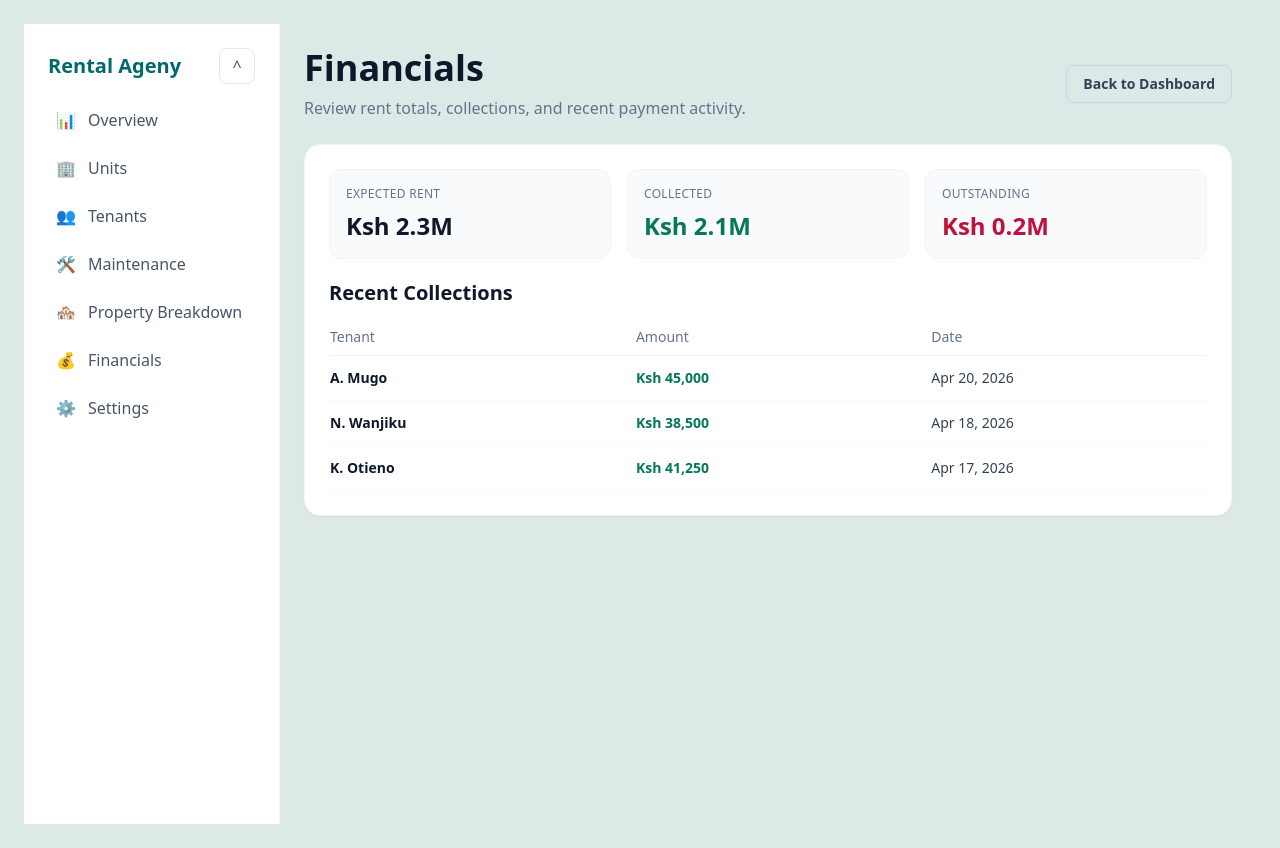
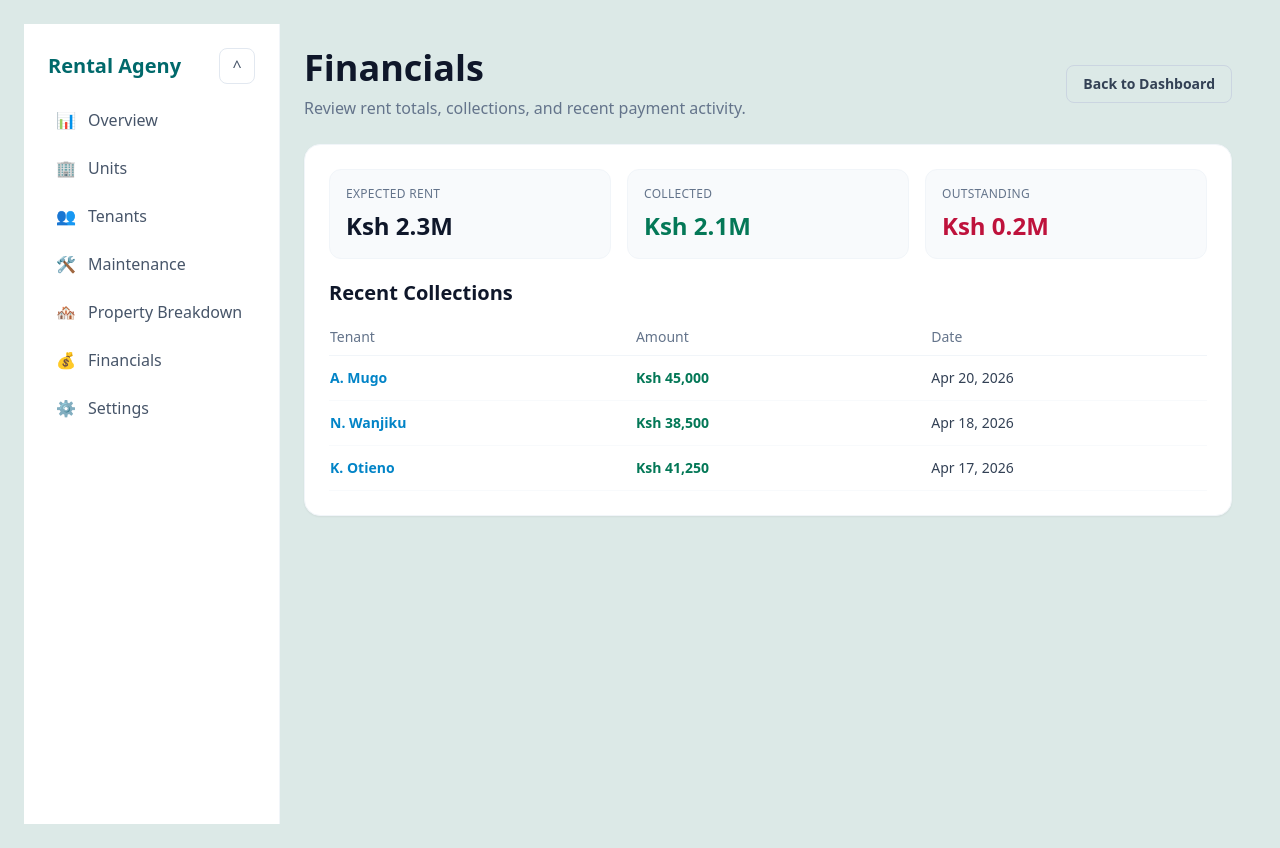
Before and after one commit to Isabellanamutenda/Serene-habitat, a Nuxt app: page /landlord/financials in a window 1280 px wide. Built offline with nearby package versions, Linux system fonts and the light colour scheme.

Commit message:
Add activity in financials

```diff
--- a/pages/landlord/financials.vue
+++ b/pages/landlord/financials.vue
@@ -47,12 +47,63 @@
                   </thead>
                   <tbody>
                     <tr v-for="payment in payments" :key="payment.tenant" class="border-b border-slate-50">
-                      <td class="py-3 pr-4 font-semibold text-slate-900">{{ payment.tenant }}</td>
+                      <td class="py-3 pr-4 font-semibold text-slate-900">
+                        <button
+                          class="text-sky-600 hover:underline font-semibold"
+                          @click="openTenant(payment)"
+                        >
+                          {{ payment.tenant }}
+                        </button>
+                      </td>
                       <td class="py-3 pr-4 text-emerald-700 font-semibold">{{ payment.amount }}</td>
                       <td class="py-3 text-slate-700">{{ payment.date }}</td>
                     </tr>
                   </tbody>
                 </table>
+              </div>
+            </div>
+
+            <!-- Tenant transactions modal -->
+            <div
+              v-if="selectedTenant"
+              class="fixed inset-0 z-50 bg-slate-900/50 backdrop-blur-sm flex items-center justify-center p-4"
+              @click="closeTenant"
+            >
+              <div class="w-full max-w-2xl rounded-xl bg-white text-slate-800 p-6 shadow-2xl" @click.stop>
+                <div class="flex items-center justify-between">
+                  <h3 class="text-lg font-semibold">{{ selectedTenant.tenant }} — Recent Payments</h3>
+                  <button class="text-slate-500 hover:text-slate-800" @click="closeTenant">✕</button>
+                </div>
+
+                <div class="mt-4 grid grid-cols-1 lg:grid-cols-2 gap-4">
+                  <SharedCard title="Last 3 Transactions">
+                    <table class="w-full text-sm text-left text-slate-700">
+                      <thead class="text-slate-500">
+                        <tr>
+                          <th class="py-2">Date</th>
+                          <th class="py-2">Amount</th>
+                          <th class="py-2">Method</th>
+                        </tr>
+                      </thead>
+                      <tbody>
+                        <tr v-for="tx in lastThree" :key="tx.date" class="border-t border-slate-100">
+                          <td class="py-2">{{ tx.date }}</td>
+                          <td class="py-2">{{ tx.amount }}</td>
+                          <td class="py-2">{{ tx.method }}</td>
+                        </tr>
+                      </tbody>
+                    </table>
+                  </SharedCard>
+
+                  <SharedCard title="Payment Methods Summary">
+                    <ul class="text-sm space-y-2">
+                      <li v-for="m in paymentMethodsSummary" :key="m.method" class="flex items-center justify-between">
+                        <span>{{ m.method }}</span>
+                        <span class="text-slate-600">{{ m.count }} / 3</span>
+                      </li>
+                    </ul>
+                  </SharedCard>
+                </div>
               </div>
             </div>
           </section>
@@ -63,11 +114,72 @@
 </template>
 
 <script setup lang="ts">
+import { ref, computed } from 'vue'
 import LandlordSidebar from '~/components/landlord/LandlordSidebar.vue'
+import SharedCard from '~/components/shared/SharedCard.vue'
 
-const payments = [
-  { tenant: 'A. Mugo', amount: 'Ksh 45,000', date: 'Apr 20, 2026' },
-  { tenant: 'N. Wanjiku', amount: 'Ksh 38,500', date: 'Apr 18, 2026' },
-  { tenant: 'K. Otieno', amount: 'Ksh 41,250', date: 'Apr 17, 2026' }
+interface Transaction {
+  date: string
+  amount: string
+  method: string
+}
+
+interface PaymentRow {
+  tenant: string
+  amount: string
+  date: string
+  transactions: Transaction[]
+}
+
+const payments: PaymentRow[] = [
+  {
+    tenant: 'A. Mugo',
+    amount: 'Ksh 45,000',
+    date: 'Apr 20, 2026',
+    transactions: [
+      { date: 'Apr 20, 2026', amount: 'Ksh 45,000', method: 'M-Pesa' },
+      { date: 'Mar 20, 2026', amount: 'Ksh 45,000', method: 'Card' },
+      { date: 'Feb 20, 2026', amount: 'Ksh 45,000', method: 'M-Pesa' }
+    ]
+  },
+  {
+    tenant: 'N. Wanjiku',
+    amount: 'Ksh 38,500',
+    date: 'Apr 18, 2026',
+    transactions: [
+      { date: 'Apr 18, 2026', amount: 'Ksh 38,500', method: 'Bank Transfer' },
+      { date: 'Mar 18, 2026', amount: 'Ksh 38,500', method: 'Bank Transfer' },
+      { date: 'Feb 18, 2026', amount: 'Ksh 38,500', method: 'M-Pesa' }
+    ]
+  },
+  {
+    tenant: 'K. Otieno',
+    amount: 'Ksh 41,250',
+    date: 'Apr 17, 2026',
+    transactions: [
+      { date: 'Apr 17, 2026', amount: 'Ksh 41,250', method: 'Card' },
+      { date: 'Mar 17, 2026', amount: 'Ksh 41,250', method: 'Card' },
+      { date: 'Feb 17, 2026', amount: 'Ksh 41,250', method: 'Card' }
+    ]
+  }
 ]
+
+const selectedTenant = ref<PaymentRow | null>(null)
+
+const openTenant = (row: PaymentRow) => {
+  selectedTenant.value = row
+}
+
+const closeTenant = () => (selectedTenant.value = null)
+
+const lastThree = computed(() => selectedTenant.value ? selectedTenant.value.transactions.slice(0, 3) : [])
+
+const paymentMethodsSummary = computed(() => {
+  if (!selectedTenant.value) return [] as { method: string; count: number }[]
+  const map = new Map<string, number>()
+  selectedTenant.value.transactions.slice(0, 3).forEach(t => {
+    map.set(t.method, (map.get(t.method) || 0) + 1)
+  })
+  return Array.from(map.entries()).map(([method, count]) => ({ method, count }))
+})
 </script>
```
Also changed, not shown: 1 other file (tests, documents, lock files or other folders).
